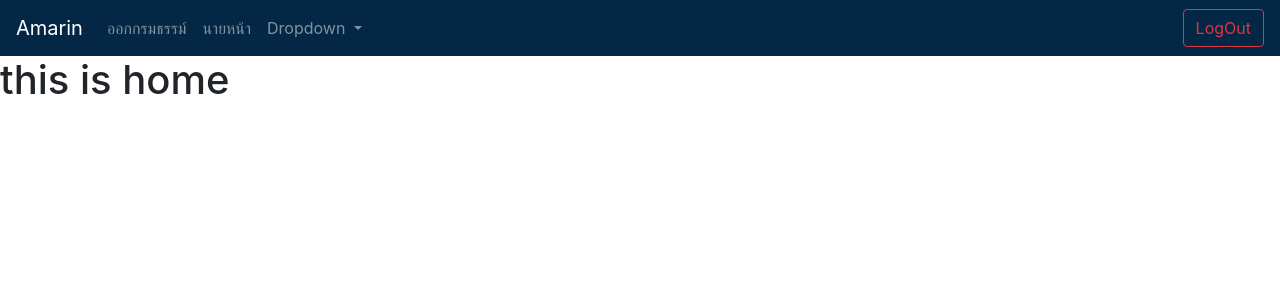
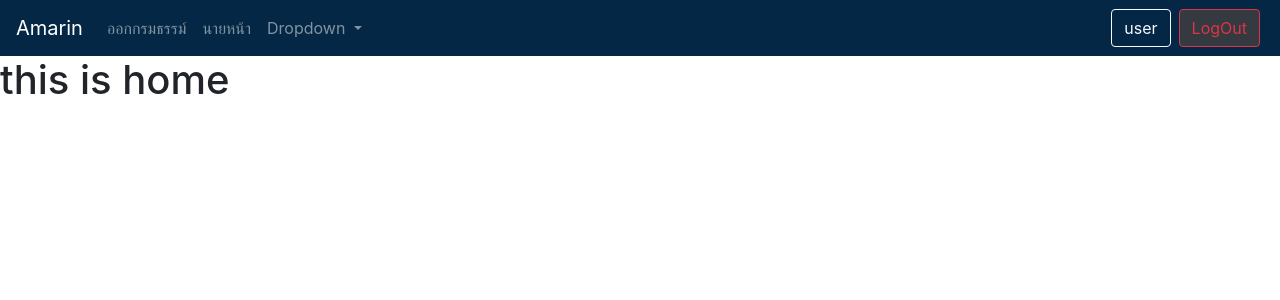
Before and after one commit to bboomber/projectterm2, a Django app: page / in a window 1280 px wide. Shown: the top 300 px of the page. Run offline with Django 3.2, Linux system fonts and the light colour scheme; the visitor is signed in with stand-in values (Sample User, id 1); some libraries are stand-ins or nearby versions.

Commit message:
login require on profile page (but nothing in profile page)

```diff
--- a/mysite/employee_control/static/employee_control/css/emp_con.css
+++ b/mysite/employee_control/static/employee_control/css/emp_con.css
@@ -18,6 +18,10 @@
     background-color: rgb(255, 255, 255);
 }
 
+.bg-dark{
+    background-color: rgb(0, 0, 0);
+}
+
 .bg-darkblue{
     background-color: rgb(3, 39, 68);
 }
--- a/mysite/mysite/settings.py
+++ b/mysite/mysite/settings.py
@@ -127,4 +127,5 @@ USE_TZ = False
 
 STATIC_URL = '/static/'
 CRISPY_TEMPLATE_PACK = 'bootstrap4'
-LOGIN_REDIRECT_URL = '/employee'
+LOGIN_REDIRECT_URL = '/'
+LOGIN_URL ='/login'
--- a/mysite/mysite/templates/mysite/base.html
+++ b/mysite/mysite/templates/mysite/base.html
@@ -42,13 +42,14 @@
             </ul>
             <form class="form-inline my-2 my-lg-0">
                 {% if user.is_authenticated %}
-                <button type="button" class="btn btn-outline-danger" data-toggle="modal" data-target="#logoutmodal">
+                <a href="/profile/" class="btn btn-outline-light mr-1 ml-1" role="button">user</a>
+                <button type="button" class="btn btn-outline-danger bg-dark mr-1 ml-1" data-toggle="modal" data-target="#logoutmodal">
                     LogOut
                 </button>
 
                 {% else %}
-                <a href="/login/"><button class="btn btn-outline-light my-2 my-sm-0 mr-1" type="button">log In</button></a>
-                <a href="/signup/"><button class="btn btn-outline-warning my-2 my-sm-0" type="button">sign up</button></a>
+                <a href="/login/" class="btn btn-outline-light mr-1 ml-1" role="button">log In</a>
+                <a href="/signup/" class="btn btn-outline-warning mr-1 ml-1" role="button">Sign Up</a>
                 {% endif%}
             </form>
         </div>
@@ -88,7 +89,7 @@
                 Please Confirm to log out!
             </div>
             <div class="modal-footer">
-                <a href="/logout/"><button class="btn btn-danger my-2 my-sm-0" type="button">Log Out</button></a>
+                <a href="/logout/" class="btn btn-danger my-2 my-sm-0" role="button">Log out</a>
                 <button type="button" class="btn btn-secondary" data-dismiss="modal">Close</button>
 
             </div>
--- a/mysite/mysite/urls.py
+++ b/mysite/mysite/urls.py
@@ -8,6 +8,7 @@ urlpatterns = [
     path('', mysite_views.showhome, name='showhome'),
     path('employee/', include('employee_control.urls')),
     path('signup/', user_views.signup, name='signup'),
+    path('profile/', user_views.profile, name='profile'),
     path('login/', auth_views.LoginView.as_view(template_name='user/login.html'), name='login'),
     path('logout/', auth_views.LogoutView.as_view(template_name='user/logout.html'), name='logout'),
     path('register/', include('register.urls')),
--- a/mysite/user/views.py
+++ b/mysite/user/views.py
@@ -2,6 +2,7 @@ from django.shortcuts import render, get_object_or_404, redirect
 from django.contrib.auth.forms import UserCreationForm
 from django.contrib.auth import login as auth_login, authenticate, login
 from django.contrib import messages
+from django.contrib.auth.decorators import login_required
 from .forms import UserRegisterForm
 
 
@@ -32,3 +33,7 @@ def signup(request):
     else:
         form = UserRegisterForm()
     return render(request, 'user/signup.html', {'form': form})
+
+@login_required
+def profile(request):
+    return render(request, 'user/profile.html')
```
Also changed, not shown: mysite/user/templates/user/profile.html (added, +7 -0 lines).
